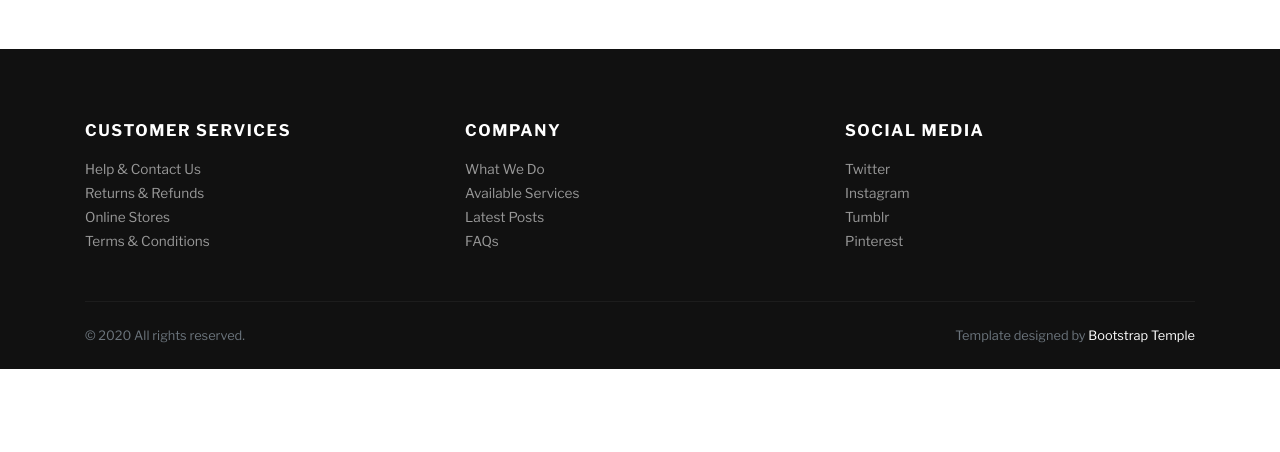
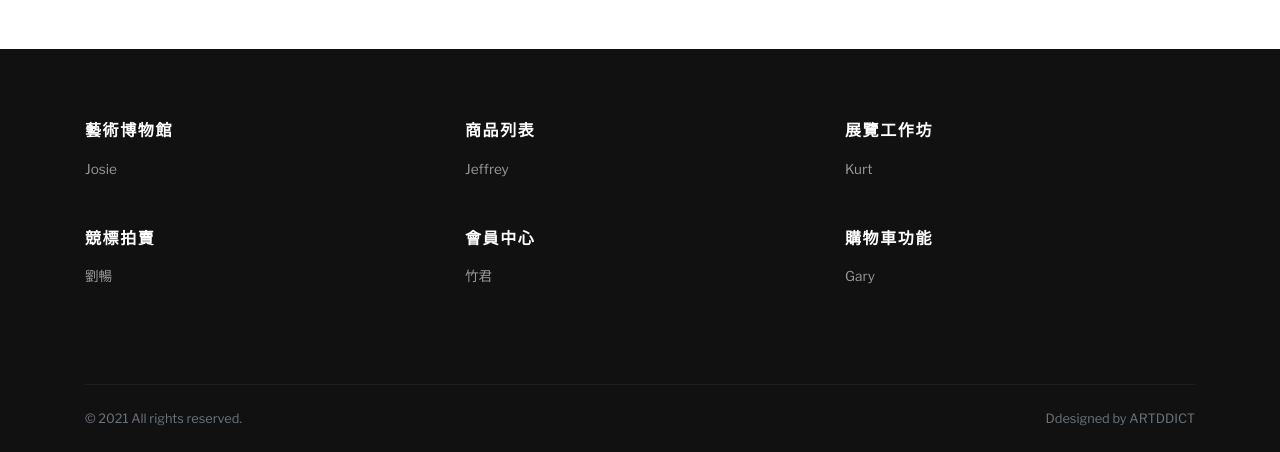
Before and after one commit to KyDevtw/Semi-Demo-PHP, a PHP site: page /PHP-project-Gary/addEvent.php in a window 1280 px wide. Shown: the part 840-1292 px from the top of the page. Before the commit the page ends 1209 px from the top, so only its background shows below. Run offline with PHP 8.4, Linux system fonts and the light colour scheme; a user stored in the database is signed in; some web fonts are replaced.

Commit message:
auction footer and cart nav
auction footer and cart nav update

```diff
--- a/PHP-project-Gary/BS-header-admin.php
+++ b/PHP-project-Gary/BS-header-admin.php
@@ -6,7 +6,7 @@
             <div class="collapse navbar-collapse" id="navbarSupportedContent">
                 <ul class="navbar-nav mr-auto">
                     <li class="nav-item">
-                        <!-- Link--><a class="nav-link" href="admin.php">首頁</a>
+                        <!-- Link--><a class="nav-link" href=".//index.php"/a>
                     </li>
                     <li class="nav-item">
                         <!-- Link--><a class="nav-link" href="shop-admin.php">商店</a>
--- a/PHP-project-Gary/addEvent.php
+++ b/PHP-project-Gary/addEvent.php
@@ -84,49 +84,9 @@ require_once('./db.inc.php');
                 </div>
             </section>
         </div>
-        <footer class="bg-dark text-white">
-            <div class="container py-4">
-                <div class="row py-5">
-                    <div class="col-md-4 mb-3 mb-md-0">
-                        <h6 class="text-uppercase mb-3">Customer services</h6>
-                        <ul class="list-unstyled mb-0">
-                            <li><a class="footer-link" href="#">Help &amp; Contact Us</a></li>
-                            <li><a class="footer-link" href="#">Returns &amp; Refunds</a></li>
-                            <li><a class="footer-link" href="#">Online Stores</a></li>
-                            <li><a class="footer-link" href="#">Terms &amp; Conditions</a></li>
-                        </ul>
-                    </div>
-                    <div class="col-md-4 mb-3 mb-md-0">
-                        <h6 class="text-uppercase mb-3">Company</h6>
-                        <ul class="list-unstyled mb-0">
-                            <li><a class="footer-link" href="#">What We Do</a></li>
-                            <li><a class="footer-link" href="#">Available Services</a></li>
-                            <li><a class="footer-link" href="#">Latest Posts</a></li>
-                            <li><a class="footer-link" href="#">FAQs</a></li>
-                        </ul>
-                    </div>
-                    <div class="col-md-4">
-                        <h6 class="text-uppercase mb-3">Social media</h6>
-                        <ul class="list-unstyled mb-0">
-                            <li><a class="footer-link" href="#">Twitter</a></li>
-                            <li><a class="footer-link" href="#">Instagram</a></li>
-                            <li><a class="footer-link" href="#">Tumblr</a></li>
-                            <li><a class="footer-link" href="#">Pinterest</a></li>
-                        </ul>
-                    </div>
-                </div>
-                <div class="border-top pt-4" style="border-color: #1d1d1d !important">
-                    <div class="row">
-                        <div class="col-lg-6">
-                            <p class="small text-muted mb-0">&copy; 2020 All rights reserved.</p>
-                        </div>
-                        <div class="col-lg-6 text-lg-right">
-                            <p class="small text-muted mb-0">Template designed by <a class="text-white reset-anchor" href="https://bootstraptemple.com/p/bootstrap-ecommerce">Bootstrap Temple</a></p>
-                        </div>
-                    </div>
-                </div>
-            </div>
-        </footer>
+        <?php
+        require_once './template/footer.php';
+        ?>
         <!-- JavaScript files-->
         <script src="vendor/jquery/jquery.min.js"></script>
         <script src="vendor/bootstrap/js/bootstrap.bundle.min.js"></script>
--- a/PHP-project-Gary/shop-admin.php
+++ b/PHP-project-Gary/shop-admin.php
@@ -163,6 +163,6 @@ require_once("./func-getRecursiveCategoryIds.php");
 
 
 <?php
-require_once('./BS-footer.php');
+require_once('./template/footer.php');
 require_once('./BS-html-foot.php');
 ?>
--- a/artdict-little--main/admin.php
+++ b/artdict-little--main/admin.php
@@ -75,7 +75,7 @@ $page = $page < 1 ? 1 : $page;
         <!-- navbar-->
         <header class="header bg-white">
             <div class="container px-0 px-lg-3">
-                <nav class="navbar navbar-expand-lg navbar-light py-3 px-lg-0"><a class="navbar-brand" href="index.php"><span class="font-weight-bold text-uppercase text-dark">ARTITIED</span></a>
+                <nav class="navbar navbar-expand-lg navbar-light py-3 px-lg-0"><a class="navbar-brand" href="../index.php"><span class="font-weight-bold text-uppercase text-dark">ARTITIED</span></a>
                     <button class="navbar-toggler navbar-toggler-right" type="button" data-toggle="collapse" data-target="#navbarSupportedContent" aria-controls="navbarSupportedContent" aria-expanded="false" aria-label="Toggle navigation"><span class="navbar-toggler-icon"></span></button>
                     <div class="collapse navbar-collapse" id="navbarSupportedContent">
                         <ul class="navbar-nav mr-auto">
--- a/artdict-little--main/category.php
+++ b/artdict-little--main/category.php
@@ -54,7 +54,7 @@ require_once('./db.inc.php'); //引用資料庫連線
         <!-- navbar-->
         <header class="header bg-white">
             <div class="container px-0 px-lg-3">
-                <nav class="navbar navbar-expand-lg navbar-light py-3 px-lg-0"><a class="navbar-brand" href="../ndex.php"><span class="font-weight-bold text-uppercase text-dark">ARTITIED</span></a>
+                <nav class="navbar navbar-expand-lg navbar-light py-3 px-lg-0"><a class="navbar-brand" href="../index.php"><span class="font-weight-bold text-uppercase text-dark">ARTITIED</span></a>
                     <button class="navbar-toggler navbar-toggler-right" type="button" data-toggle="collapse" data-target="#navbarSupportedContent" aria-controls="navbarSupportedContent" aria-expanded="false" aria-label="Toggle navigation"><span class="navbar-toggler-icon"></span></button>
                     <div class="collapse navbar-collapse" id="navbarSupportedContent">
                         <ul class="navbar-nav mr-auto">
```
